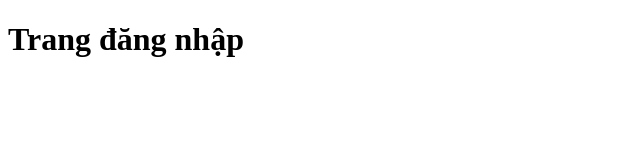
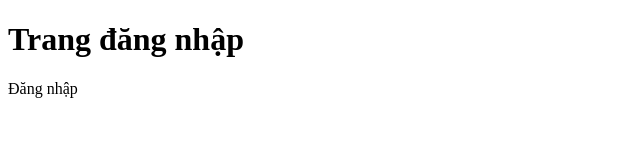
Before and after one commit to dungNHVhust/Test_NodeJs_test01, a plain HTML site: page login.html in a window 1280 px wide. Shown: the full height of the page, 0-640 px from the left. Drawn offline with Linux system fonts and the light colour scheme.

Commit message:
login.html

```diff
--- a/login.html
+++ b/login.html
@@ -7,5 +7,10 @@
 </head>
 <body>
     <h1>Trang đăng nhập</h1>
+    <div>
+        <div class="login">
+            <p>Đăng nhập</p>
+        </div>
+    </div>
 </body>
 </html>
```
